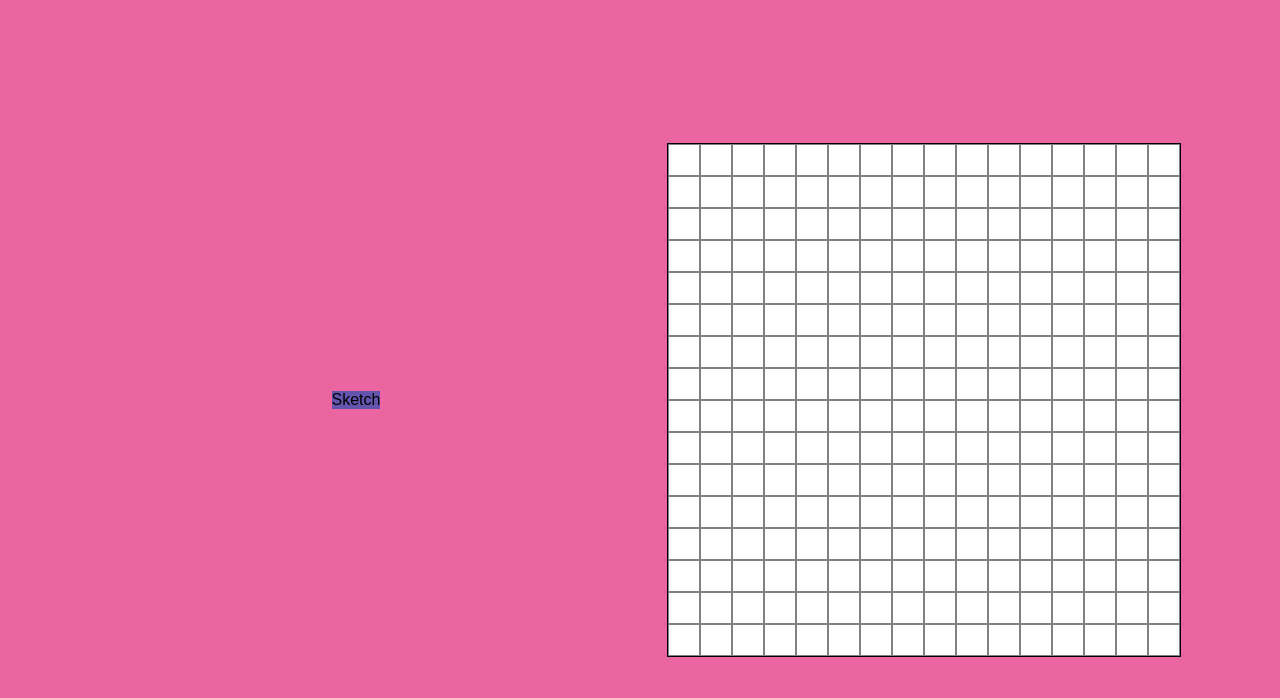
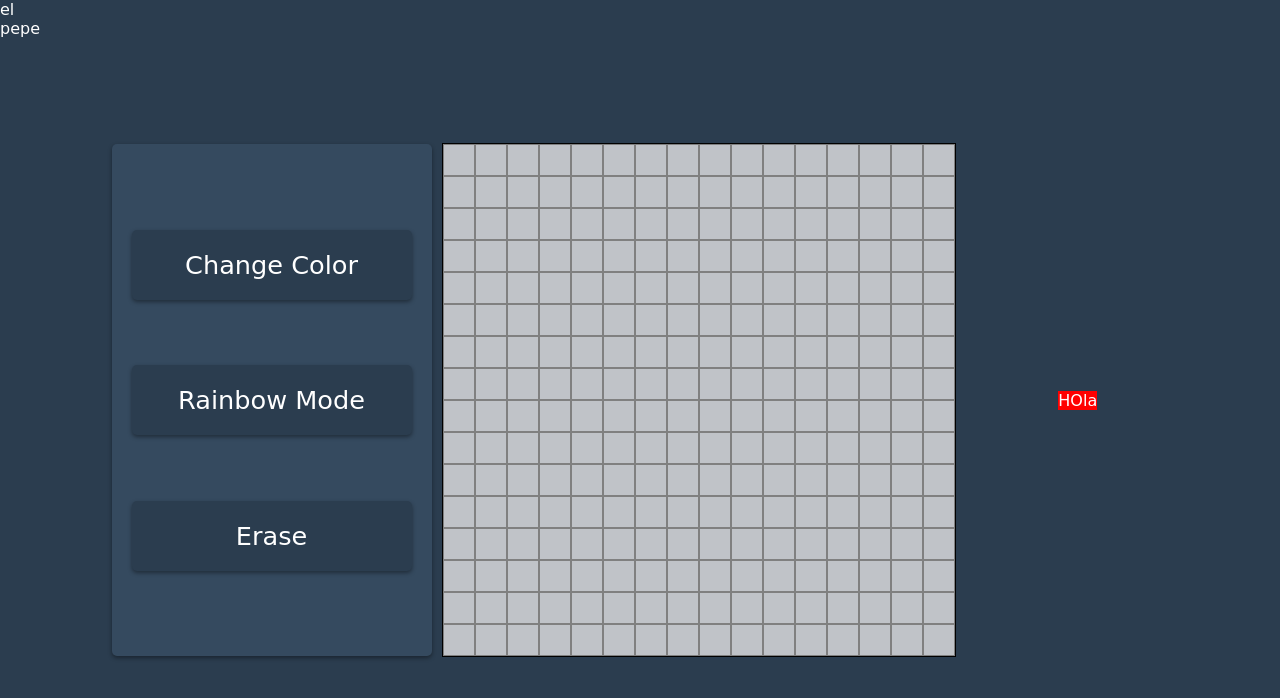
Before and after one commit to jesusckantillo/etch-a-skectch, a plain HTML site: page index.html in a window 1280 px wide. Drawn offline with Linux system fonts and the light colour scheme; a web font is replaced by a local one.

Commit message:
All requirements ready

```diff
--- a/index.html
+++ b/index.html
@@ -7,13 +7,21 @@
     <title>Sketch Proyect</title>
 </head>
 <body>
+    <header>
+        el pepe
+    </header>
     <main>
-        <aside>
-            Sketch
-        </aside>
+        <section id="buttons-menu">
+                <button id="btn-change-color">Change Color</button>
+                <button id ="btn-rainbow-mode">Rainbow Mode</button>
+                <button id ="btn-eraser">Erase</button>
+        </section>
         <section id = "sketch-zone">
             <div id="grid-container">
             </div>
+        </section>
+        <section id="options-menu">
+            HOla
         </section>
     </main>
     <script src="script.js"></script>
--- a/script.js
+++ b/script.js
@@ -1,6 +1,64 @@
 let gridContainer = document.getElementById('grid-container');
+let gridCells;
+let changeColorButton = document.getElementById('btn-change-color');
+let rainbowModeButton = document.getElementById('btn-rainbow-mode');
+let eraserButton = document.getElementById('btn-eraser');
+
+let rainbowMode = false
+
+//Event handlers functions
+
+handleEraserButton = (e) => {
+  cleanGrid();
+}
+
+handleChangeColorButton = (e) => {
+  console.log(e.target);
+}
+
+handleRainbowModeButton = (e) => {
+  rainbowMode = !rainbowMode;
+  console.log("Rainbow mode: " + rainbowMode);
+  //Use "?" operator for change the color if the rainbowMode is true
+  rainbowMode ? rainbowModeButton.style.backgroundColor = "gray" : rainbowModeButton.style.backgroundColor =  "#2b3d4f";
+
+}
 
 
+handleDraggingDraw = (e) => {
+  if(e.buttons === 1){
+   rainbowMode ? drawBlack(e.target,generateRandomColor()) :  drawBlack(e.target,"black")  ;
+  }
+}
+
+handleClickDraw = (e) => {
+ rainbowMode ?  drawBlack(e.target,generateRandomColor()) :  drawBlack(e.target,"black")  ;
+}
+
+
+
+
+
+
+
+
+
+//Event Listeners
+eraserButton.addEventListener('click', handleEraserButton);
+changeColorButton.addEventListener('click', handleChangeColorButton);
+rainbowModeButton.addEventListener('click',handleRainbowModeButton);
+
+function addGridEventListeners(cellsList){
+  cellsList.forEach(cell => {
+      cell.addEventListener('mouseover',handleDraggingDraw);
+      cell.addEventListener('click',handleClickDraw);
+  });
+}
+
+
+
+
+//Grid Functions
 function createGridContainer(gridCont){
     gridCont.style.display = "grid";
     gridCont.style.gridTemplateColumns = "repeat(16, 1fr)";
@@ -8,6 +66,13 @@ function createGridContainer(gridCont){
     gridCont.style.border = "0.5px solid black";
 }
 
+
+function cleanGrid(){
+  let gridCells = document.querySelectorAll('.grid-cell');
+  gridCells.forEach(cell => {
+    cell.style.backgroundColor = "white";
+  });
+}
 
 
 function createGrid(size) {
@@ -18,6 +83,31 @@ function createGrid(size) {
       gridContainer.appendChild(cell);
     }
   }
+   gridCells = document.querySelectorAll('.grid-cell');
+   addGridEventListeners(gridCells);
 }
+
+
+//Draw Functions
+
+function drawBlack(div, color){
+  div.style.backgroundColor = color;
+}
+
+
+function generateRandomColor() {
+  let red = Math.floor(Math.random() * 256);
+  let green = Math.floor(Math.random() * 256);
+  let blue = Math.floor(Math.random() * 256);
+  let color = "#" + red.toString(16) + green.toString(16) + blue.toString(16);
+
+  return color;
+}
+
+
+
+
+
 createGridContainer(gridContainer);
 createGrid(16);
+console.log(rainbowMode)
--- a/styles.css
+++ b/styles.css
@@ -1,4 +1,7 @@
 /* Default CSS */
+@import url('https://fonts.googleapis.com/css2?family=Roboto&display=swap');
+@import url('https://fonts.googleapis.com/css2?family=Cabin+Sketch&display=swap');
+
 * {
   margin: 0;
   padding: 0;
@@ -7,53 +10,89 @@
 }
 
 :root {
-  --pink: #E966A0;
-  --black: #2B2730;
-  --purple: #6554AF;
+  --more-blue: #2b3d4f;
+  --blue: #354a5f;
+  --gray: #808d8e;
   --soft-purple: 9575DE;
 }
 
-html{
+html {
+  font-family: 'Cabin Sketch', cursive;
   padding: 0;
   margin: 0;
 }
 
+
 body {
-  font-family: "Poppins", sans-serif;
-  background-color: var(--pink);
-  overflow-x: hidden;
+  font-family: 'Cabin Sketch', cursive;
+  color: white;
+  display: flex;
+  background-color: var(--more-blue);
   padding: 0;
   margin: 0;
 }
+
 
 main {
   height: 100vh;
   padding: 5rem;
   display: grid;
-  grid-template-columns: 1fr 1fr;
+  grid-template-columns: 1fr 1fr 1fr;
   grid-template-rows: 1fr;
-  grid-gap: 1rem;
   align-items: center;
   justify-items: center;
   flex-wrap: wrap;
+  flex-grow: 1;
+  margin: auto;
 }
 
-aside {
-  background-color: var(--purple);
+#buttons-menu {
+  background-color: var(--blue);
+  min-width: 300px;
+  max-width: 400px;
+  height: 80%;
+  width: 100%;
+  margin-right: 20px;
+  padding: 20px;
+  border-radius: 5px;
+  box-shadow: 0px 2px 4px rgba(0, 0, 0, 0.4);
+  display: flex;
+  flex-direction: column;
+  justify-content: space-evenly;
 
 }
 
+#buttons-menu button {
+  font-family: 'Cabin Sketch', cursive;
+  color: white;
+  font-size: 1.6rem;
+  background: none;
+  border: none;
+  background-color: #2b3d4f;
+  padding: 20px;
+  border-radius: 5px;
+  cursor: pointer;
+  transition: all 0.3s ease;
+  box-shadow: 0px 2px 4px rgba(0, 0, 0, 0.4);
 
+}
+
+#buttons-menu button:hover {
+  background-color: var(--gray);
+}
+
+#options-menu {
+  background-color: red;
+}
 
 .grid-container {
   display: grid;
-
 }
 
 .grid-cell {
   width: 32px;
   height: 32px;
-  background-color: white;
+  background-color: rgba(239, 237, 237, 0.764);
   border: 1px solid gray;
 }
 
@@ -63,6 +102,9 @@ aside {
     grid-template-columns: repeat(8, 1fr);
     grid-template-rows: repeat(8, 1fr);
   }
+  aside {
+    max-width: 90%; /* Cambia el tamaño máximo en pantallas más pequeñas */
+  }
 }
 
 @media screen and (max-width: 480px) {
```
